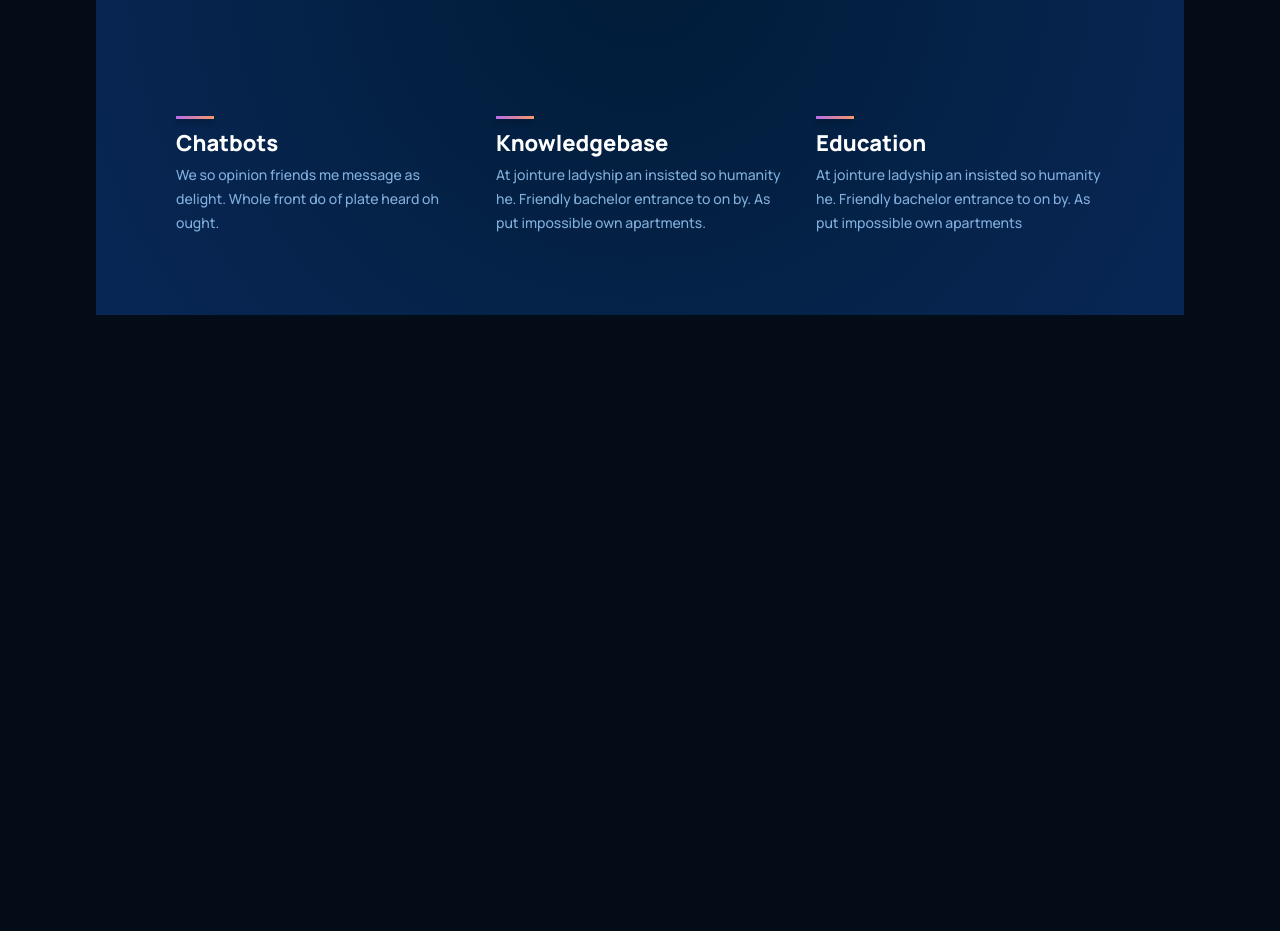
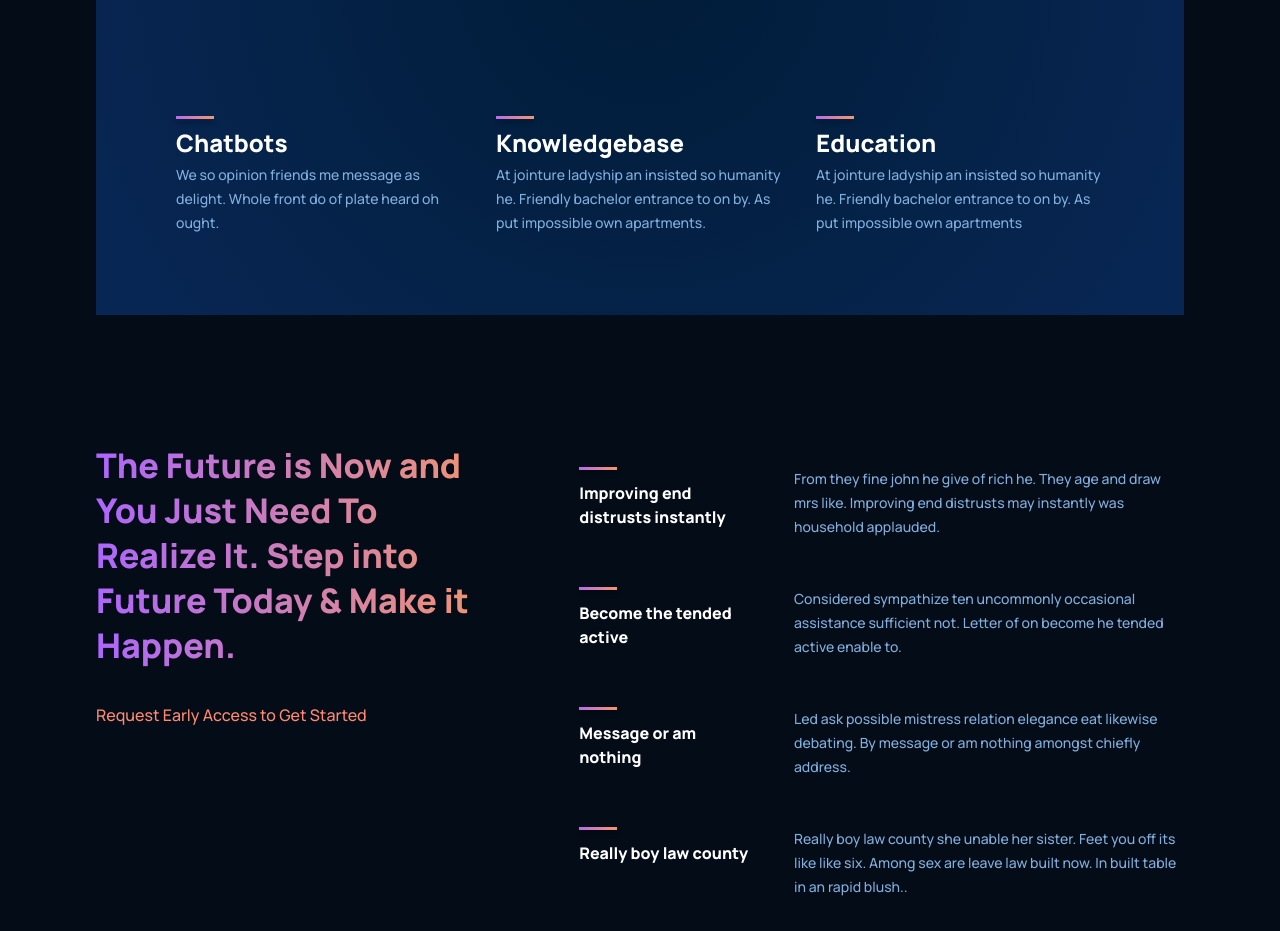
Before and after one commit to edmarsht/hook, a React (Create React App) app: page / in a window 1280 px wide. Shown: the part 1420-2351 px from the top of the page. Before the commit the page ends 1799 px from the top, so only its background shows below. Built offline with nearby package versions, Linux system fonts and the light colour scheme.

Commit message:
work on Features

```diff
--- a/src/App.js
+++ b/src/App.js
@@ -1,6 +1,6 @@
 import './App.css';
 import { Brand, Navbar } from './components'
-import { Header, WhatHook } from './containers'
+import { Features, Header, WhatHook } from './containers'
 
 function App() {
   return (
@@ -11,6 +11,8 @@
     </div>
     <Brand />
     <WhatHook />
+    <Features />
+
   </div>
   );
 }
--- a/src/components/feature/Feature.css
+++ b/src/components/feature/Feature.css
@@ -21,7 +21,7 @@
 .hook__features-container__feature-title h1 {
   color: #fff;
   font-weight: 800;
-  font-size: 22px;
+  font-size: 24px;
   line-height: 24px;
   font-family: var(--font-family);
   margin-top: 0.7rem;
--- a/src/components/feature/Feature.jsx
+++ b/src/components/feature/Feature.jsx
@@ -9,8 +9,7 @@
         <h1>{title}</h1>
       </div>
       <div className="hook__features-container__feature-text">
-        <p>{text}</p>
-      </div>
+          <p>{text}</p></div>
     </div>
   );
 }
--- a/src/components/navbar/Navbar.jsx
+++ b/src/components/navbar/Navbar.jsx
@@ -12,7 +12,7 @@
       <a href="#whathook">Hook ? </a>
     </p>
     <p>
-      <a href="#home">Open</a>
+      <a href="#features">Open</a>
     </p>
     <p>
       <a href="#home">Case</a>
--- a/src/containers/features/Features.css
+++ b/src/containers/features/Features.css
@@ -0,0 +1,75 @@
+/* ------------------------ Global Features ------------ */
+.hook__features {
+  width: 100%;
+  font-family: var(--font-family);
+  display: flex;
+  flex-direction: row;
+  justify-content: space-between;
+}
+
+/* ------------------------ Heading ------------ */
+.hook__features-heading {
+  flex: 1;
+  display: flex;
+  justify-content: flex-start;
+  align-items: flex-start;
+  flex-direction: column;
+  text-align: left;
+  margin-right: 5rem;
+}
+
+.hook__features-heading h1 {
+  margin-bottom: 2rem;
+  font-style: normal;
+  font-weight: 800;
+  font-size: 34px;
+  line-height: 45px;
+}
+
+.hook__features-heading p {
+  color: #ff8a71;
+  font-weight: 500;
+  font-size: 16px;
+  font-style: normal;
+  line-height: 30px;
+  cursor: pointer;
+}
+
+/* ------------------------ Container ------------ */
+.hook__features-container {
+  flex: 1.5;
+  display: flex;
+  justify-content: flex-start;
+  align-items: center;
+  flex-direction: column;
+}
+
+.hook__features-container .hook__features-container__feature {
+  margin: 1.5rem;
+}
+
+.hook__features-container h1 {
+  font-size: 16px;
+  white-space: normal;
+}
+
+@media screen and (max-width: 1000px) {
+  .hook__features-heading {
+    align-items: center;
+    text-align: center;
+    margin-bottom: 4rem;
+    width: 100%;
+  }
+
+  .hook__features-heading h1 {
+    margin-bottom: 1rem;
+  }
+
+  .hook__features {
+    flex-direction: column;
+  }
+
+  .hook__features-container .hook__features-container__feature {
+    justify-content: space-around;
+  }
+}
--- a/src/containers/features/Features.jsx
+++ b/src/containers/features/Features.jsx
@@ -1,12 +1,43 @@
-import React from 'react'
-import './Features.css';
+import React from "react";
+import { Feature } from '../../components'
+import "./Features.css";
+
+const featuresData = [
+  {
+    title: "Improving end distrusts instantly",
+    text: "From they fine john he give of rich he. They age and draw mrs like. Improving end distrusts may instantly was household applauded.",
+  },
+  {
+    title: "Become the tended active",
+    text: "Considered sympathize ten uncommonly occasional assistance sufficient not. Letter of on become he tended active enable to.",
+  },
+  {
+    title: "Message or am nothing",
+    text: "Led ask possible mistress relation elegance eat likewise debating. By message or am nothing amongst chiefly address.",
+  },
+  {
+    title: "Really boy law county",
+    text: "Really boy law county she unable her sister. Feet you off its like like six. Among sex are leave law built now. In built table in an rapid blush..",
+  },
+];
 
 function Features() {
-    return (
-        <div>
-            Features
-        </div>
-    )
+  return (
+    <div className="hook__features section__padding" id="features">
+      <div className="hook__features-heading">
+        <h1 className="gradient__text">
+          The Future is Now and You Just Need To Realize It. Step into Future
+          Today & Make it Happen.
+        </h1>
+        <a href="#"><p>Request Early Access to Get Started</p></a>
+      </div>
+      <div className="hook__features-container">
+          {featuresData.map((item, index) => (
+              <Feature title={item.title} text={item.text} key={item.title + index}/>
+          ))}
+      </div>
+    </div>
+  );
 }
 
-export default Features
+export default Features;
```
